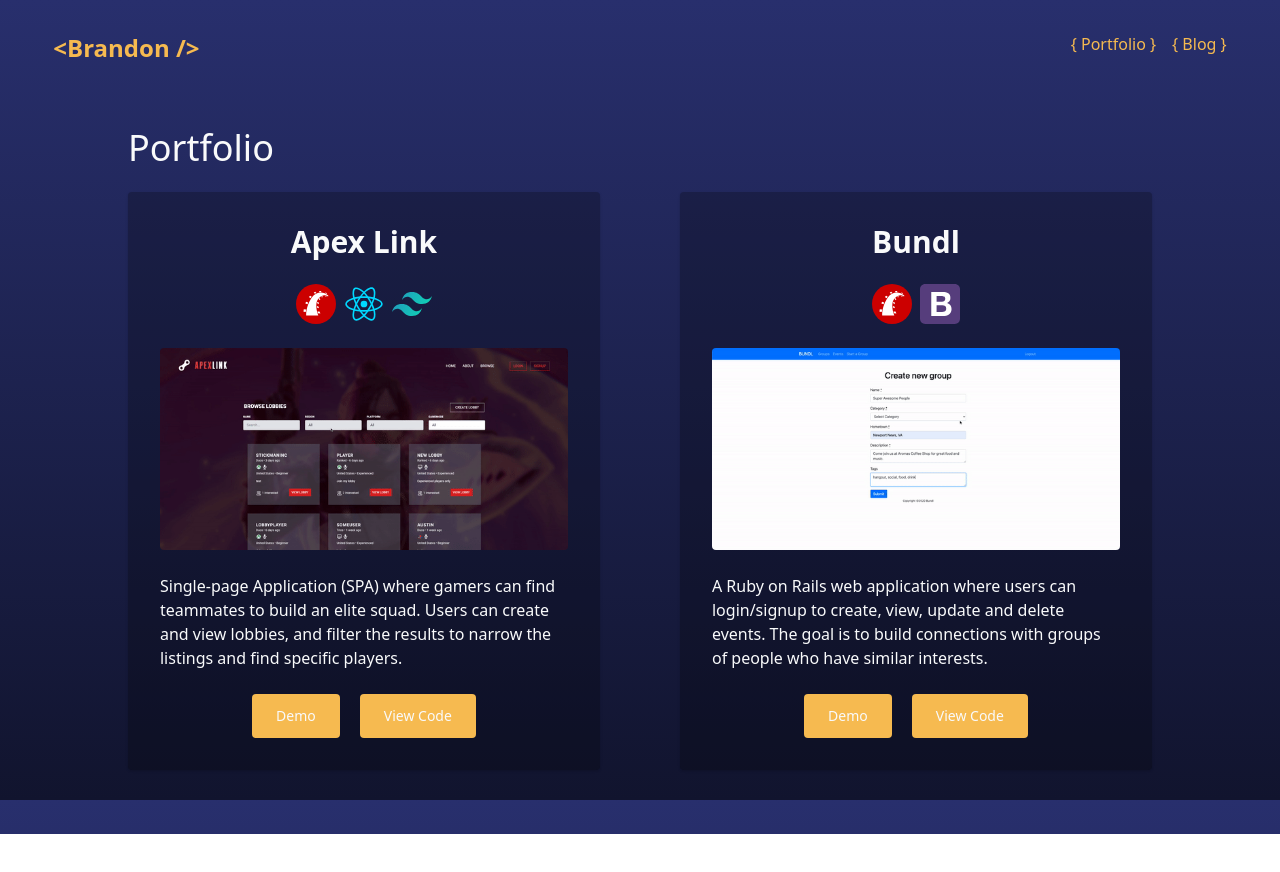
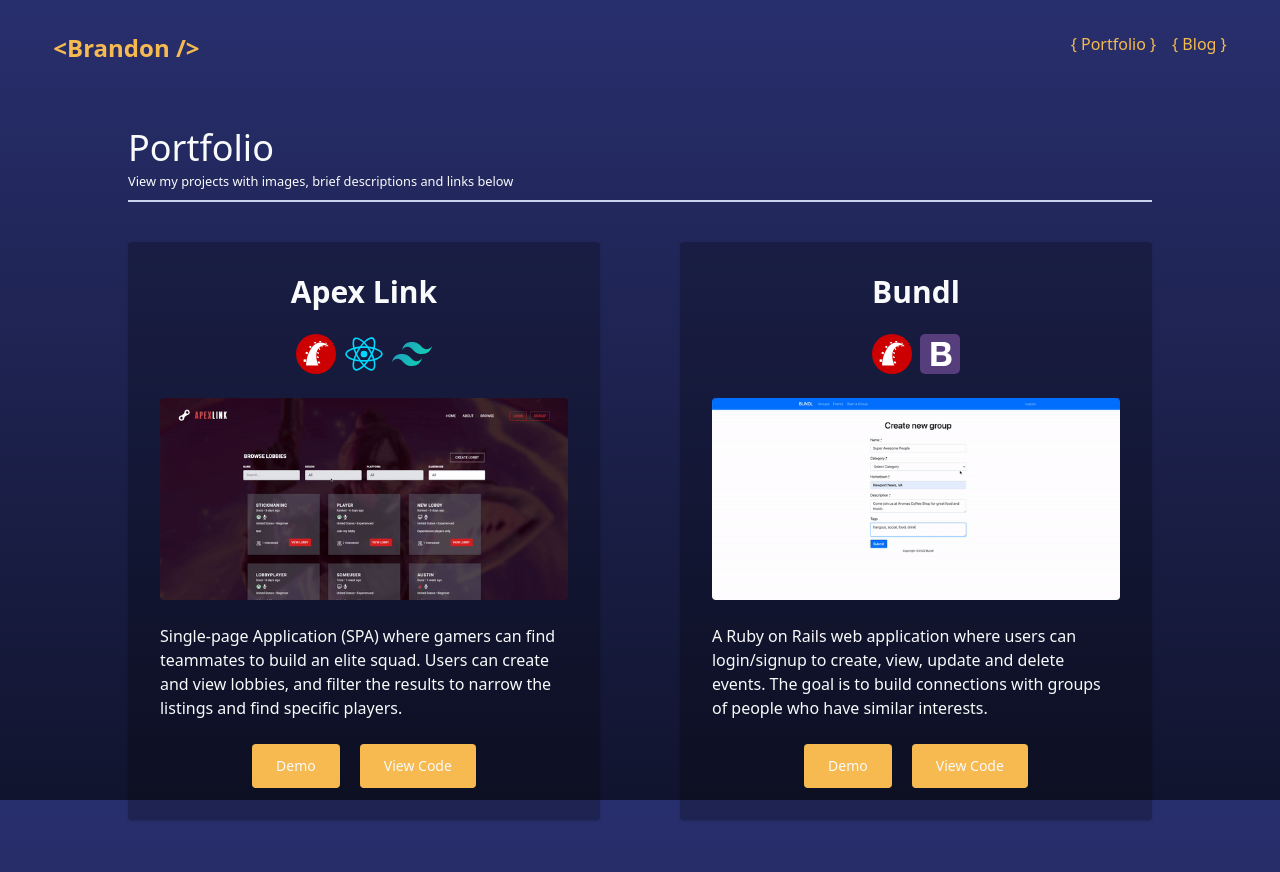
Before and after one commit to branmar97/my-portfolio, a Next.js app: page /portfolio in a window 1280 px wide. Shown: the top 872 px of the page. Before the commit the page ends 834 px from the top, so only its background shows below. Built offline with nearby package versions, Linux system fonts and the light colour scheme; what @tailwindcss/typography would draw is missing.

Commit message:
add line spacer

```diff
--- a/pages/blog.js
+++ b/pages/blog.js
@@ -12,10 +12,12 @@ export default function Blog({ posts }) {
       </Head>
 
       <main className="text-off-white">
-        <h1 className="text-4xl">
-          My Blog
-        </h1>
-        <small>Posts ({posts.length})</small>
+        <div className="border-b-2 border-gray-light mb-10">
+          <h1 className="text-4xl">
+            My Blog
+          </h1>
+           <p className="mb-2"><small>Posts ({posts.length})</small></p>
+        </div>
         <div className="mt-6 grid md:grid-cols-1 lg:grid-cols-2 gap-20 justify-items-center">
             {posts.map((item) => (
                 <div className="bg-black bg-opacity-25 shadow hover:shadow-2xl transition duration-500 ease-in-out rounded space-y-4 text-center justify-center p-8 max-w-xl" key={item.slug}>
--- a/pages/portfolio.js
+++ b/pages/portfolio.js
@@ -10,9 +10,15 @@ export default function Portfolio() {
 
       <main className="text-off-white">
         <div className="max-w-5xl mx-auto">
-          <h1 className="text-4xl mb-6">
-            Portfolio
-          </h1>
+          <div className="border-b-2 border-gray-light mb-10">
+            <h1 className="text-4xl">
+              Portfolio
+            </h1>
+            <p className="mb-2">
+              <small>View my projects with images, brief descriptions and links below</small>
+            </p>
+          </div>
+
           <div className="grid grid-cols-1 lg:grid-cols-2 gap-20">
             <div className="bg-black bg-opacity-25 shadow hover:shadow-2xl transition duration-500 ease-in-out rounded space-y-6 text-center justify-center p-8 max-w-xl">
               <h2 className="text-3xl font-bold mb-4">Apex Link</h2>
```
